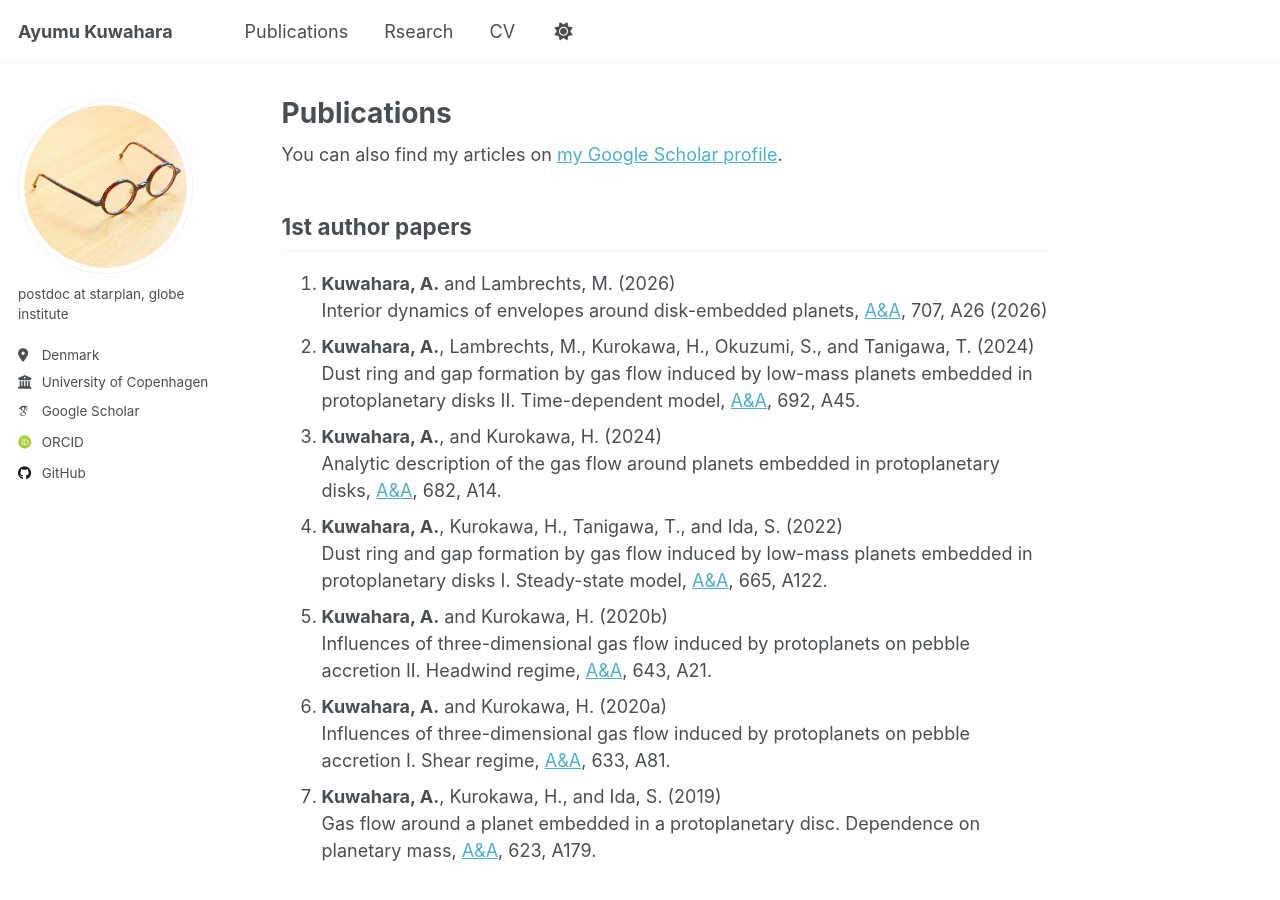
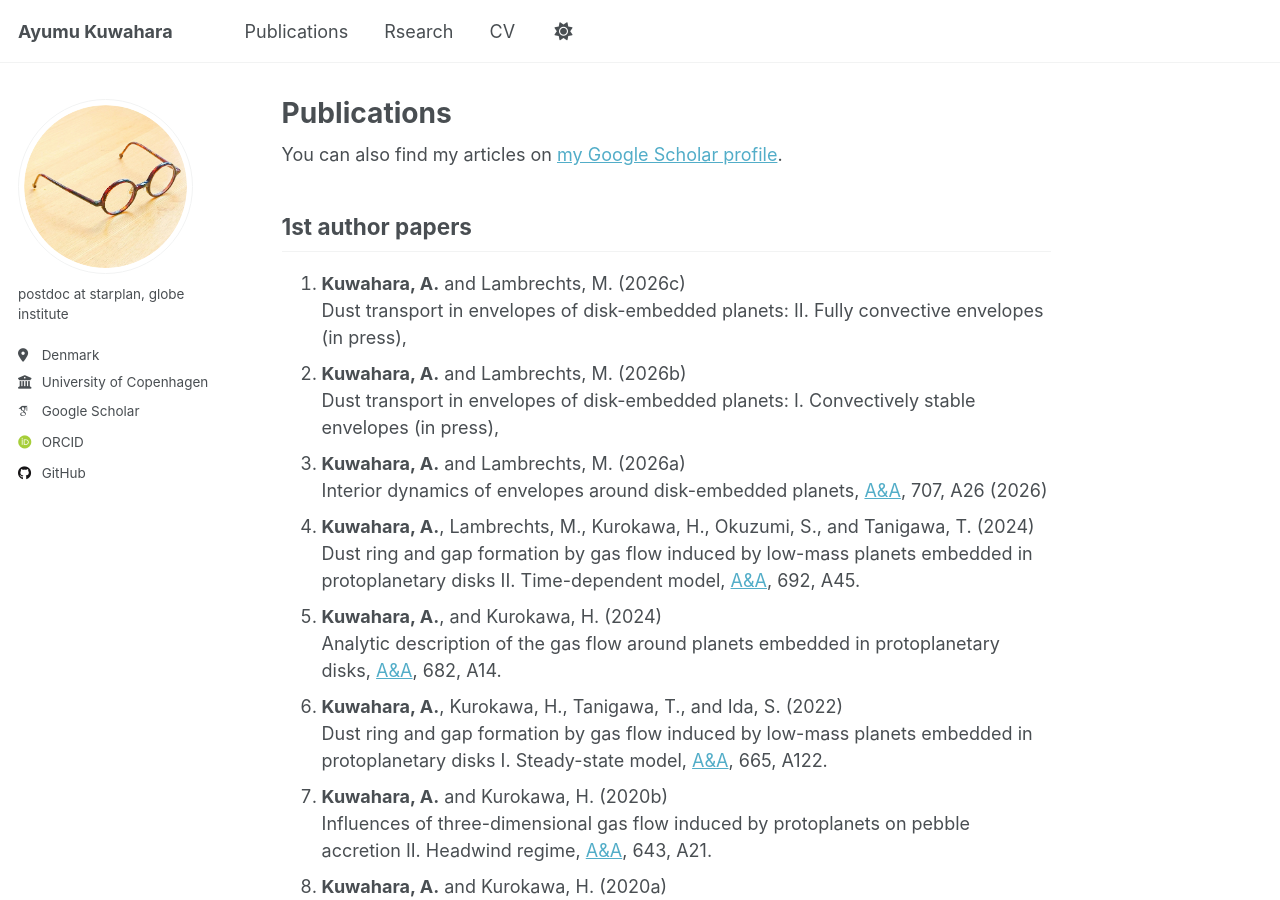
Before and after one commit to AyumuKuwahara/ayumukuwahara.github.io, a Jekyll site: the page built from _pages/publications.html, in a window 1280 px wide and 900 px high. Built offline with Jekyll 4.4.1, drawn with Linux system fonts in a browser that asks for light colours; some web fonts are replaced.

Commit message:
Update publications.html

```diff
--- a/_pages/publications.html
+++ b/_pages/publications.html
@@ -11,7 +11,13 @@ author_profile: true
 <h2>1st author papers</h2>
 
 <ol>
-  <li><b>Kuwahara, A.</b> and Lambrechts, M. (2026)<br>
+  <li><b>Kuwahara, A.</b> and Lambrechts, M. (2026c)<br>
+    Dust transport in envelopes of disk-embedded planets: II. Fully convective envelopes (in press),
+  </li>
+  <li><b>Kuwahara, A.</b> and Lambrechts, M. (2026b)<br>
+    Dust transport in envelopes of disk-embedded planets: I. Convectively stable envelopes (in press),
+  </li>
+  <li><b>Kuwahara, A.</b> and Lambrechts, M. (2026a)<br>
     Interior dynamics of envelopes around disk-embedded planets,
     <a href="https://doi.org/10.1051/0004-6361/202557579">A&A</a>, 707, A26 (2026)
   </li>
```
